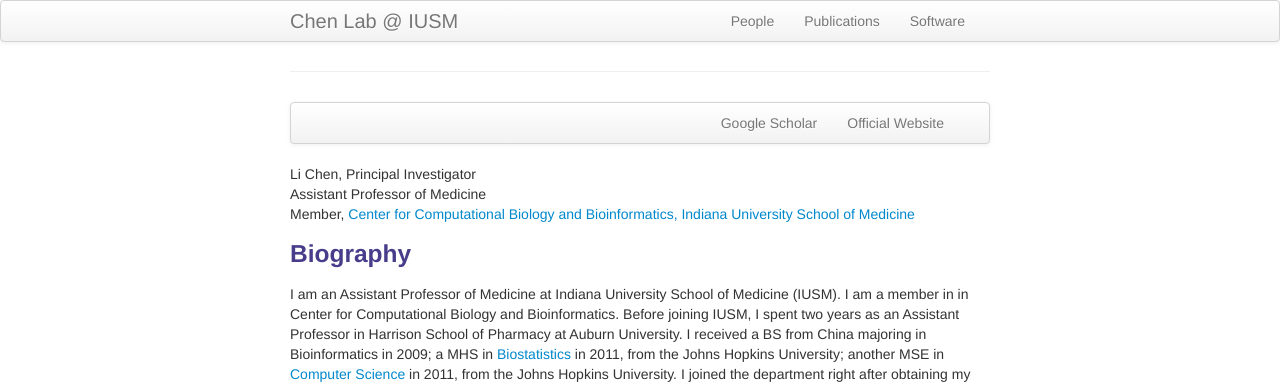
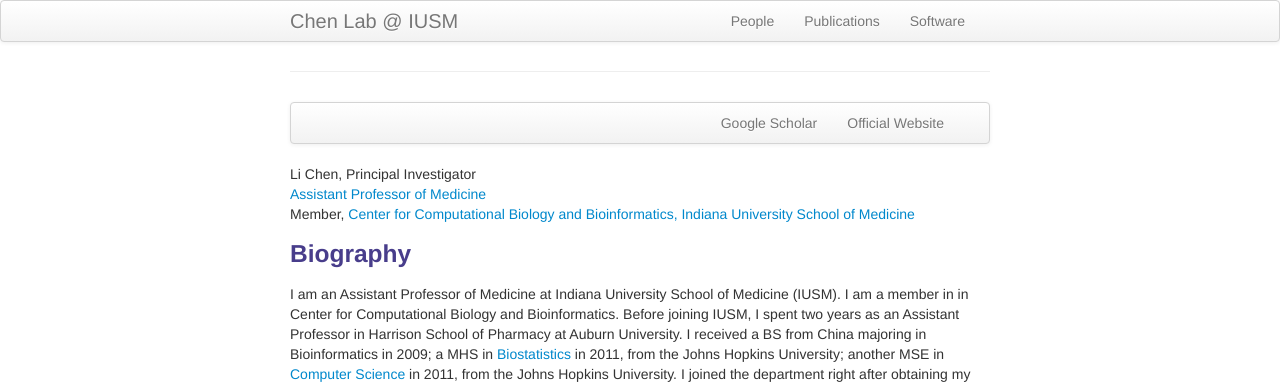
Before and after one commit to lichenbiostat/lichen-lab.github.io, a Jekyll site: the page built from index.md, in a window 1280 px wide. Shown: the top 384 px of the page. Built offline with Jekyll 4.4.1, drawn with Linux system fonts in a browser that asks for light colours.

```diff
--- a/index.md
+++ b/index.md
@@ -17,7 +17,7 @@ description: I am a tenure-tracked Assistant Professor of Medicine at Indiana Un
 <div class="container">
     <div class="row-fluid">
             Li Chen, Principal Investigator<br/>
-            Assistant Professor of Medicine <a href="https://medicine.iu.edu/departments/internal-medicine/specialties/hematology-oncology/faculty/47520/chen-li/"></a><br/>
+            <a href="https://medicine.iu.edu/departments/internal-medicine/specialties/hematology-oncology/faculty/47520/chen-li/">Assistant Professor of Medicine</a><br/>
 	    Member, <a href="https://medicine.iu.edu/research/centers-institutes/computational-biology-bioinformatics/">Center for Computational Biology and Bioinformatics, Indiana University School of Medicine</a><br/>
     </div>
 </div>
```
